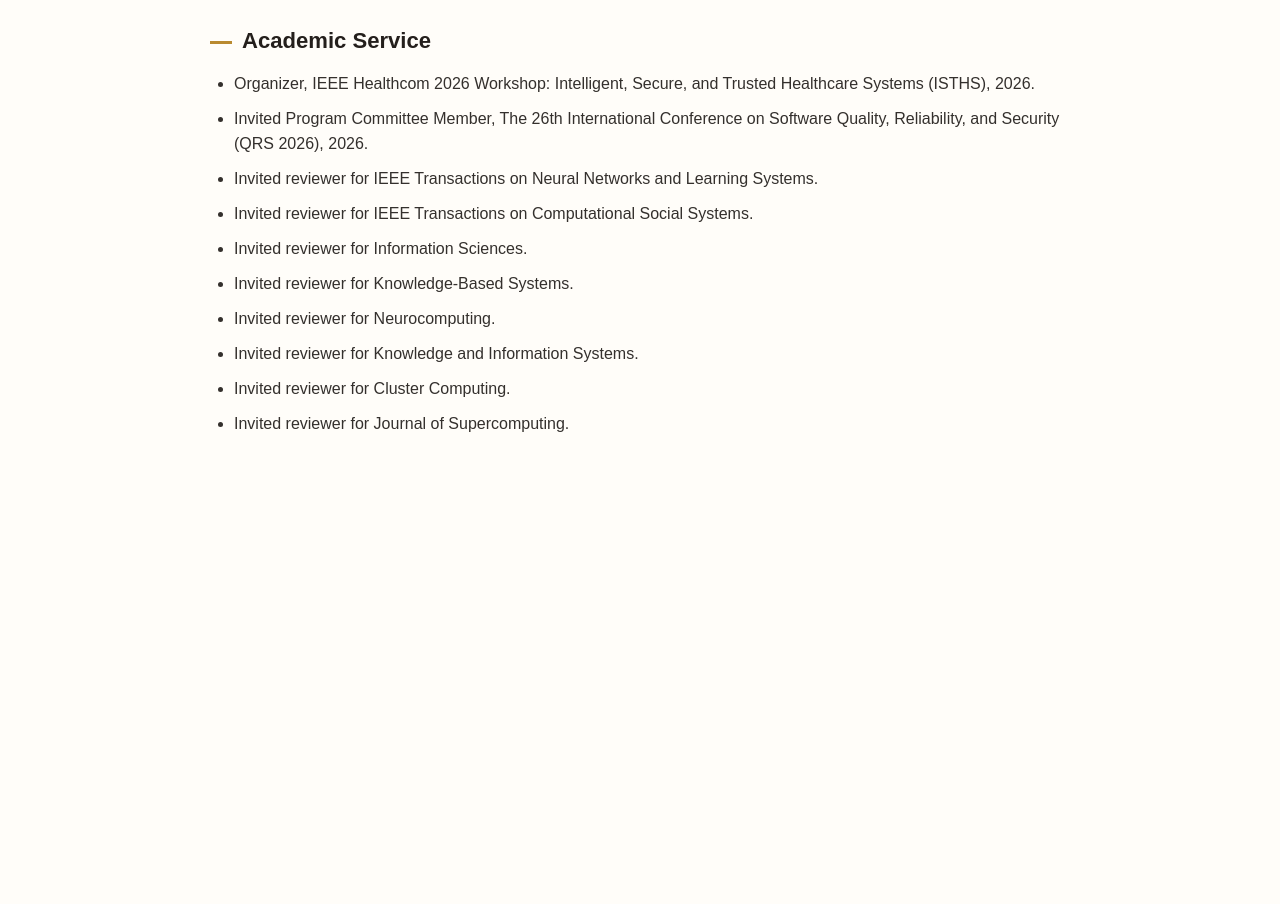
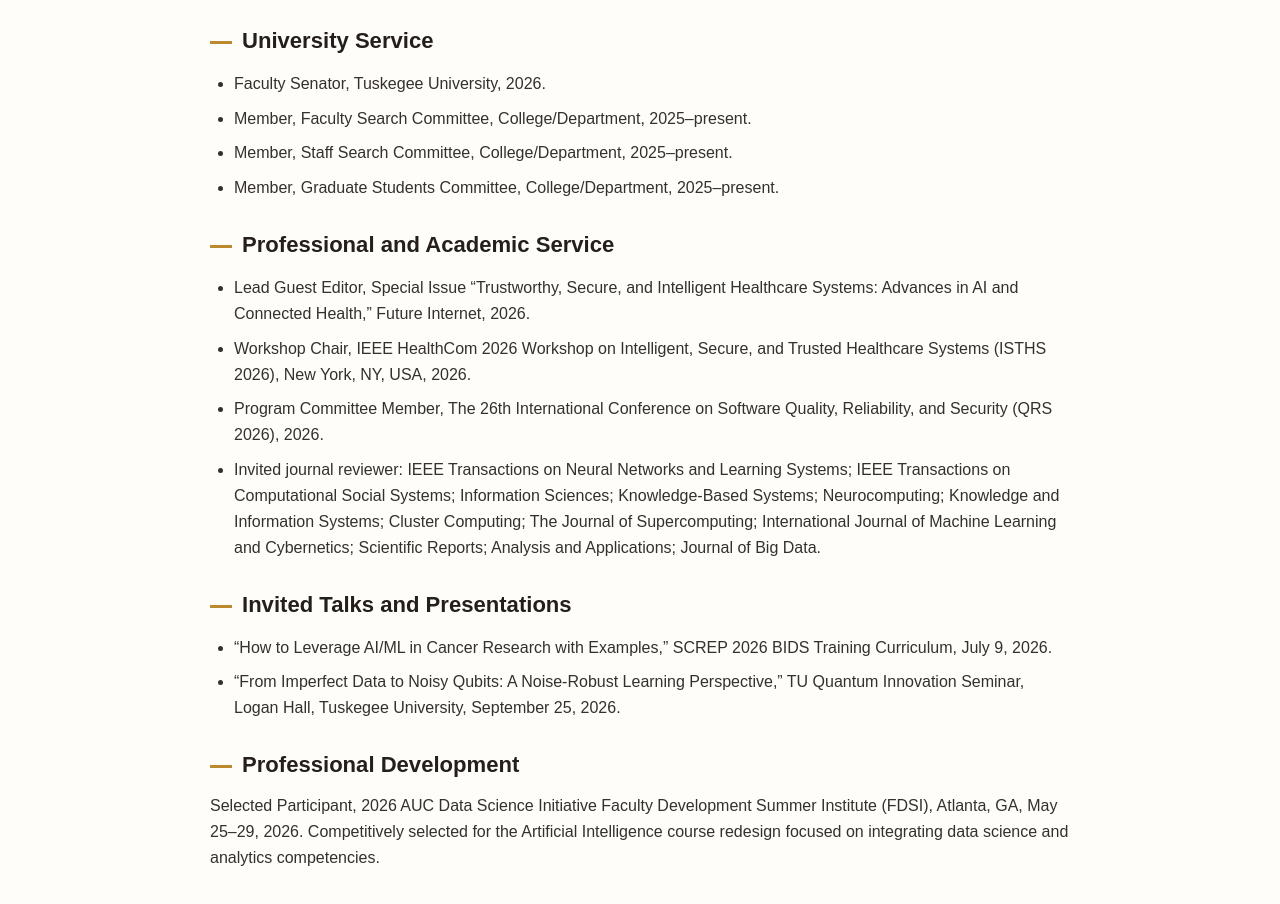
Before and after one commit to baiyun-chen/baiyun-chen.github.io, a plain HTML site: page services.html in a window 1280 px wide. Shown: the part 162-1066 px from the top of the page. Before the commit the page ends 800 px from the top, so only its background shows below. Drawn offline with Linux system fonts and the light colour scheme.

```diff
--- a/services.html
+++ b/services.html
@@ -25,19 +25,33 @@
       <h1>Services</h1>
 
       <section>
-        <h2>Academic Service</h2>
+        <h2>University Service</h2>
         <ul>
-          <li>Organizer, IEEE Healthcom 2026 Workshop: Intelligent, Secure, and Trusted Healthcare Systems (ISTHS), 2026.</li>
-          <li>Invited Program Committee Member, The 26th International Conference on Software Quality, Reliability, and Security (QRS 2026), 2026.</li>
-          <li>Invited reviewer for IEEE Transactions on Neural Networks and Learning Systems.</li>
-          <li>Invited reviewer for IEEE Transactions on Computational Social Systems.</li>
-          <li>Invited reviewer for Information Sciences.</li>
-          <li>Invited reviewer for Knowledge-Based Systems.</li>
-          <li>Invited reviewer for Neurocomputing.</li>
-          <li>Invited reviewer for Knowledge and Information Systems.</li>
-          <li>Invited reviewer for Cluster Computing.</li>
-          <li>Invited reviewer for Journal of Supercomputing.</li>
+          <li>Faculty Senator, Tuskegee University, 2026.</li>
+          <li>Member, Faculty Search Committee, College/Department, 2025–present.</li>
+          <li>Member, Staff Search Committee, College/Department, 2025–present.</li>
+          <li>Member, Graduate Students Committee, College/Department, 2025–present.</li>
         </ul>
+      </section>
+      <section>
+        <h2>Professional and Academic Service</h2>
+        <ul>
+          <li>Lead Guest Editor, Special Issue “Trustworthy, Secure, and Intelligent Healthcare Systems: Advances in AI and Connected Health,” Future Internet, 2026.</li>
+          <li>Workshop Chair, IEEE HealthCom 2026 Workshop on Intelligent, Secure, and Trusted Healthcare Systems (ISTHS 2026), New York, NY, USA, 2026.</li>
+          <li>Program Committee Member, The 26th International Conference on Software Quality, Reliability, and Security (QRS 2026), 2026.</li>
+          <li>Invited journal reviewer: IEEE Transactions on Neural Networks and Learning Systems; IEEE Transactions on Computational Social Systems; Information Sciences; Knowledge-Based Systems; Neurocomputing; Knowledge and Information Systems; Cluster Computing; The Journal of Supercomputing; International Journal of Machine Learning and Cybernetics; Scientific Reports; Analysis and Applications; Journal of Big Data.</li>
+        </ul>
+      </section>
+      <section>
+        <h2>Invited Talks and Presentations</h2>
+        <ul>
+          <li>“How to Leverage AI/ML in Cancer Research with Examples,” SCREP 2026 BIDS Training Curriculum, July 9, 2026.</li>
+          <li>“From Imperfect Data to Noisy Qubits: A Noise-Robust Learning Perspective,” TU Quantum Innovation Seminar, Logan Hall, Tuskegee University, September 25, 2026.</li>
+        </ul>
+      </section>
+      <section>
+        <h2>Professional Development</h2>
+        <p>Selected Participant, 2026 AUC Data Science Initiative Faculty Development Summer Institute (FDSI), Atlanta, GA, May 25–29, 2026. Competitively selected for the Artificial Intelligence course redesign focused on integrating data science and analytics competencies.</p>
       </section>
     </main>
   </body>
```
